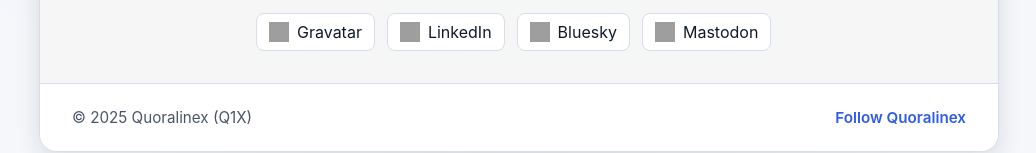
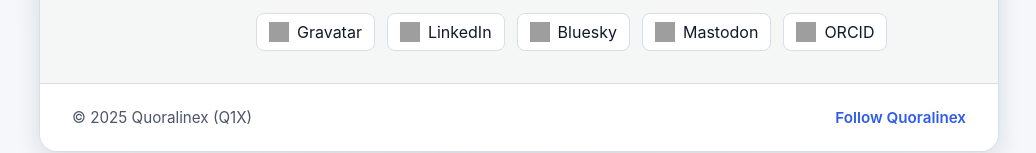
Before and after one commit to Quoralinex/-marc.q1x.xyz, a plain HTML site: page index.html in a window 1280 px wide. Shown: the part 502-655 px from the top of the page, without its empty margins (121-1157 px from the left). Drawn offline with Linux system fonts and the light colour scheme; grey boxes are pictures that could not be loaded.

Commit message:
Add ORCID profile link to index.html

```diff
--- a/index.html
+++ b/index.html
@@ -45,6 +45,10 @@
             <a href="https://mastodon.social/@Quoralinex" target="_blank" rel="noreferrer" aria-label="Mastodon profile">
               <img src="https://s.gravatar.com/icons/mastodonsocial.svg" alt="Mastodon icon">
               <span>Mastodon</span>
+              <a href="https://orcid.org/0009-0005-8290-5720" target="_blank" rel="noreferrer me" aria-label="ORCID profile">
+  <img src="https://s.gravatar.com/icons/id.svg" alt="ORCID icon">
+  <span>ORCID</span>
+</a>
             </a>
           </div>
         </div>
```
